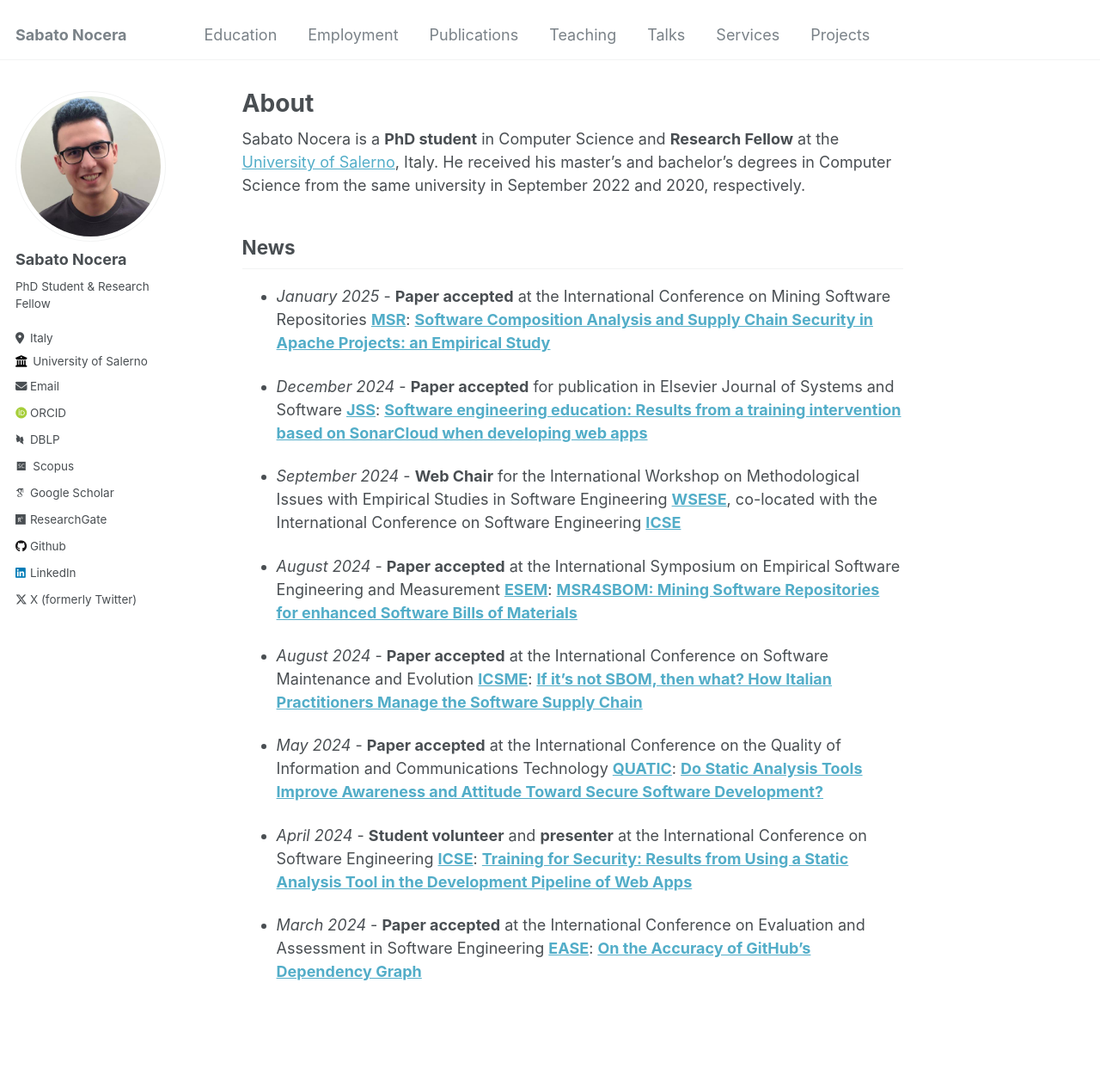
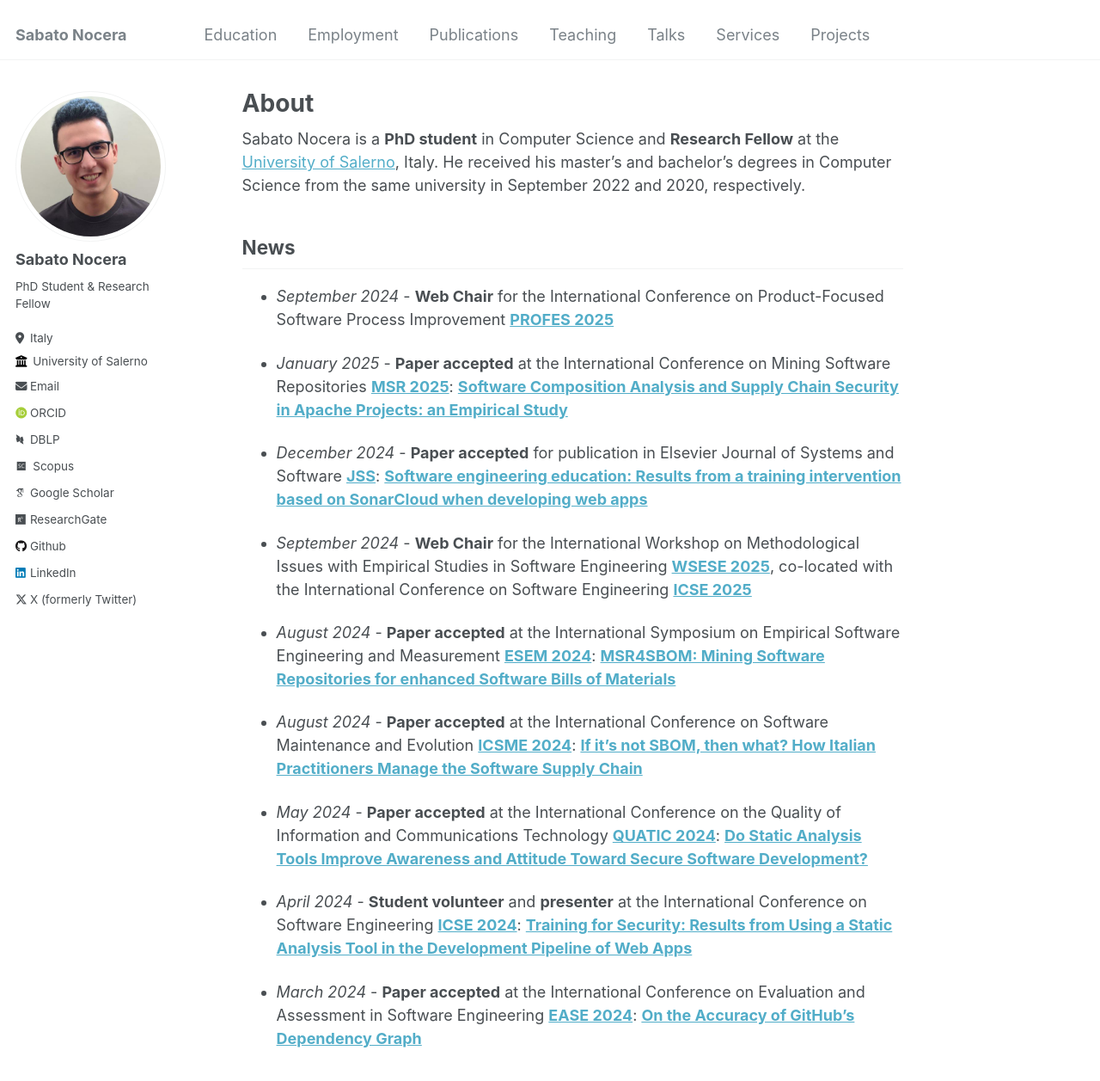
Before and after one commit to sabato-nocera/sabato-nocera.github.io, a Jekyll site: the page built from _pages/about.md, in a window 1280 px wide and 1400 px high. Shown: the top 1257 px of the window at 86% size. Built offline with Jekyll 4.4.1, drawn with Linux system fonts in a browser that asks for light colours; some web fonts are replaced.

Commit message:
Update about.md

```diff
--- a/_pages/about.md
+++ b/_pages/about.md
@@ -11,18 +11,20 @@ Sabato Nocera is a **PhD student** in Computer Science and  **Research Fellow**
 
 ## News
 
-* _January 2025_ - **Paper accepted** at the International Conference on Mining Software Repositories [**MSR**](https://2025.msrconf.org/track/msr-2025-technical-papers): [**Software Composition Analysis and Supply Chain Security in Apache Projects: an Empirical Study**](#)
+* _September 2024_ - **Web Chair** for the International Conference on Product-Focused Software Process Improvement [**PROFES 2025**](https://conf.researchr.org/home/profes-2025)
+
+* _January 2025_ - **Paper accepted** at the International Conference on Mining Software Repositories [**MSR 2025**](https://2025.msrconf.org/track/msr-2025-technical-papers): [**Software Composition Analysis and Supply Chain Security in Apache Projects: an Empirical Study**](#)
 
 * _December 2024_ - **Paper accepted** for publication in Elsevier Journal of Systems and Software  [**JSS**](https://www.sciencedirect.com/journal/journal-of-systems-and-software): [**Software engineering education: Results from a training intervention based on SonarCloud when developing web apps**](https://doi.org/10.1016/j.jss.2024.112308)
 
-* _September 2024_ - **Web Chair** for the International Workshop on Methodological Issues with Empirical Studies in Software Engineering [**WSESE**](https://conf.researchr.org/home/icse-2025/wsese-2025), co-located with the International Conference on Software Engineering [**ICSE**](https://conf.researchr.org/home/icse-2025)
+* _September 2024_ - **Web Chair** for the International Workshop on Methodological Issues with Empirical Studies in Software Engineering [**WSESE 2025**](https://conf.researchr.org/home/icse-2025/wsese-2025), co-located with the International Conference on Software Engineering [**ICSE 2025**](https://conf.researchr.org/home/icse-2025)
 
-* _August 2024_ - **Paper accepted** at the International Symposium on Empirical Software Engineering and Measurement [**ESEM**](https://conf.researchr.org/home/esem-2024): [**MSR4SBOM: Mining Software Repositories for enhanced Software Bills of Materials**](https://dl.acm.org/doi/abs/10.1145/3674805.3695390)
+* _August 2024_ - **Paper accepted** at the International Symposium on Empirical Software Engineering and Measurement [**ESEM 2024**](https://conf.researchr.org/home/esem-2024): [**MSR4SBOM: Mining Software Repositories for enhanced Software Bills of Materials**](https://dl.acm.org/doi/abs/10.1145/3674805.3695390)
 
-* _August 2024_ - **Paper accepted** at the International Conference on Software Maintenance and Evolution [**ICSME**](https://conf.researchr.org/home/icsme-2024): [**If it’s not SBOM, then what? How Italian Practitioners Manage the Software Supply Chain**](https://doi.org/10.1109/ICSME58944.2024.00077)
+* _August 2024_ - **Paper accepted** at the International Conference on Software Maintenance and Evolution [**ICSME 2024**](https://conf.researchr.org/home/icsme-2024): [**If it’s not SBOM, then what? How Italian Practitioners Manage the Software Supply Chain**](https://doi.org/10.1109/ICSME58944.2024.00077)
 
-* _May 2024_ - **Paper accepted** at the International Conference on the Quality of Information and Communications Technology [**QUATIC**](https://2024.quatic.org/): [**Do Static Analysis Tools Improve Awareness and Attitude Toward Secure Software Development?**](https://doi.org/10.1007/978-3-031-70245-7_28)
+* _May 2024_ - **Paper accepted** at the International Conference on the Quality of Information and Communications Technology [**QUATIC 2024**](https://2024.quatic.org/): [**Do Static Analysis Tools Improve Awareness and Attitude Toward Secure Software Development?**](https://doi.org/10.1007/978-3-031-70245-7_28)
 
-* _April 2024_ - **Student volunteer** and **presenter** at the International Conference on Software Engineering [**ICSE**](https://conf.researchr.org/home/icse-2024): [**Training for Security: Results from Using a Static Analysis Tool in the Development Pipeline of Web Apps**](https://doi.org/10.1145/3639474.3640073)
+* _April 2024_ - **Student volunteer** and **presenter** at the International Conference on Software Engineering [**ICSE 2024**](https://conf.researchr.org/home/icse-2024): [**Training for Security: Results from Using a Static Analysis Tool in the Development Pipeline of Web Apps**](https://doi.org/10.1145/3639474.3640073)
 
-* _March 2024_ - **Paper accepted** at the International Conference on Evaluation and Assessment in Software Engineering [**EASE**](https://conf.researchr.org/home/ease-2024): [**On the Accuracy of GitHub's Dependency Graph**](https://doi.org/10.1145/3661167.3661175)
+* _March 2024_ - **Paper accepted** at the International Conference on Evaluation and Assessment in Software Engineering [**EASE 2024**](https://conf.researchr.org/home/ease-2024): [**On the Accuracy of GitHub's Dependency Graph**](https://doi.org/10.1145/3661167.3661175)
```
